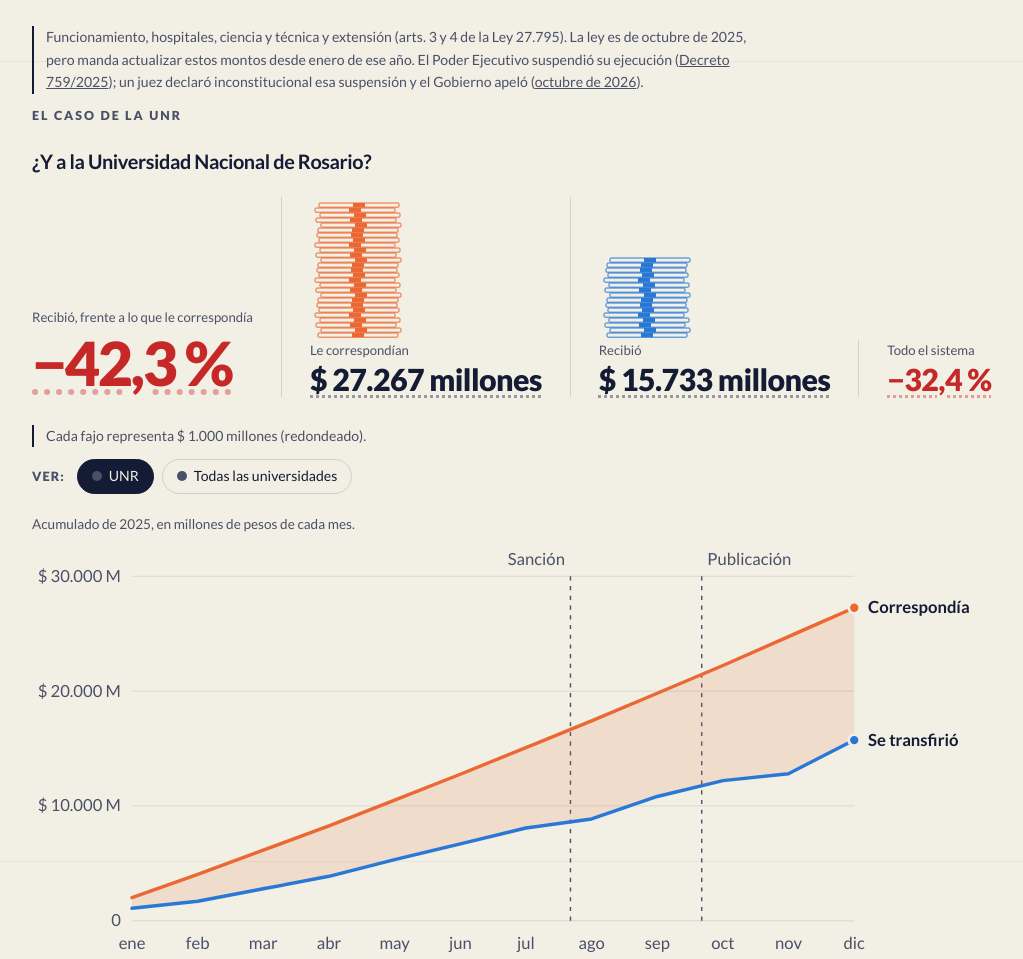
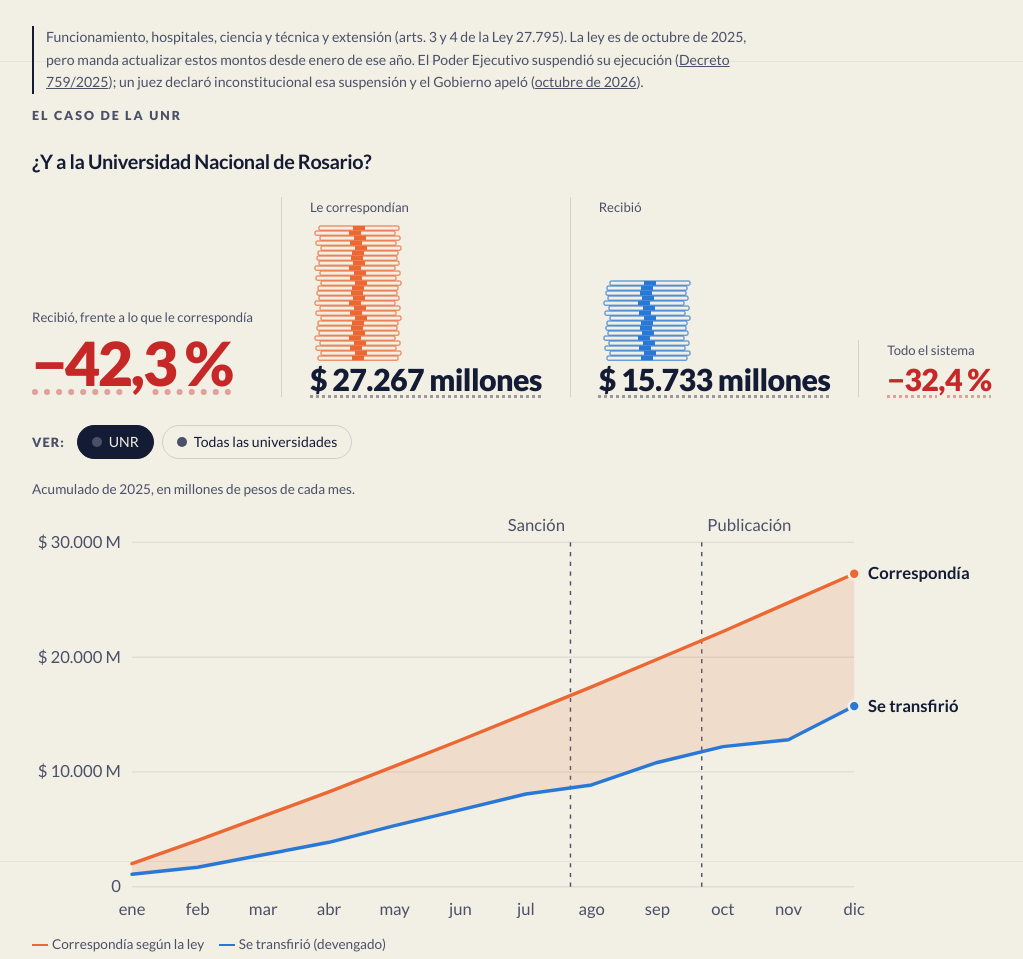
Before and after one commit to francofranzini/unr-transparente, a FastAPI app: page / in a window 1280 px wide. Shown: the part 3139-4098 px from the top of the page, without its empty margins (108-1131 px from the left). Run offline with FastAPI, Linux system fonts and the light colour scheme; some libraries are stand-ins or nearby versions.

Commit message:
Transferencias: rótulos arriba de las pilas de fajos y sin la aclaración de escala
Co-Authored-By: Claude Opus 5.5 <noreply@anthropic.com>

```diff
--- a/app/templates/_seccion_transferencias.html
+++ b/app/templates/_seccion_transferencias.html
@@ -33,21 +33,20 @@
   {% set mas_alta = (ej.cifra("unr-arts34-exigido").valor / 1000000000)|round|int %}
   <div class="datos revelar" style="align-items: flex-end">
     <div class="dato dato-grande"><small>Recibió, frente a lo que le correspondía</small><span class="rojo">{{ num(ej, "unr-arts34-relacion", true) }}</span></div>
-    <div class="dato">{{ pila("unr-arts34-exigido", "--serie-2", mas_alta) }}<small>Le correspondían</small>{{ num(ej, "unr-arts34-exigido", true) }}</div>
-    <div class="dato">{{ pila("unr-arts34-transferido", "--serie-1", mas_alta) }}<small>Recibió</small>{{ num(ej, "unr-arts34-transferido", true) }}</div>
+    <div class="dato"><small>Le correspondían</small>{{ pila("unr-arts34-exigido", "--serie-2", mas_alta) }}{{ num(ej, "unr-arts34-exigido", true) }}</div>
+    <div class="dato"><small>Recibió</small>{{ pila("unr-arts34-transferido", "--serie-1", mas_alta) }}{{ num(ej, "unr-arts34-transferido", true) }}</div>
     <div class="dato"><small>Todo el sistema</small><span class="rojo">{{ num(ej, "arts34-relacion", true) }}</span></div>
     {# En celular, las dos pilas lado a lado para que se comparen #}
     <div class="solo-angosto" style="flex-basis: 100%">
       <div style="display: flex; gap: 24px; align-items: flex-end">
-        <div>{{ pila("unr-arts34-exigido", "--serie-2", mas_alta, "") }}<small>Le correspondían</small></div>
-        <div>{{ pila("unr-arts34-transferido", "--serie-1", mas_alta, "") }}<small>Recibió</small></div>
+        <div><small>Le correspondían</small>{{ pila("unr-arts34-exigido", "--serie-2", mas_alta, "") }}</div>
+        <div><small>Recibió</small>{{ pila("unr-arts34-transferido", "--serie-1", mas_alta, "") }}</div>
       </div>
     </div>
   </div>
-  <p class="aviso">Cada fajo representa $ 1.000 millones (redondeado).</p>
   <script>
   (() => {
-    const fila = document.currentScript.previousElementSibling.previousElementSibling;
+    const fila = document.currentScript.previousElementSibling;
     if (matchMedia("(prefers-reduced-motion: reduce)").matches || !("IntersectionObserver" in window)) return;
     const pilas = [...fila.querySelectorAll("[data-pila]")];
     pilas.forEach((p) => p.querySelectorAll("[data-fajo]").forEach((f) => { f.style.opacity = 0; }));
```
